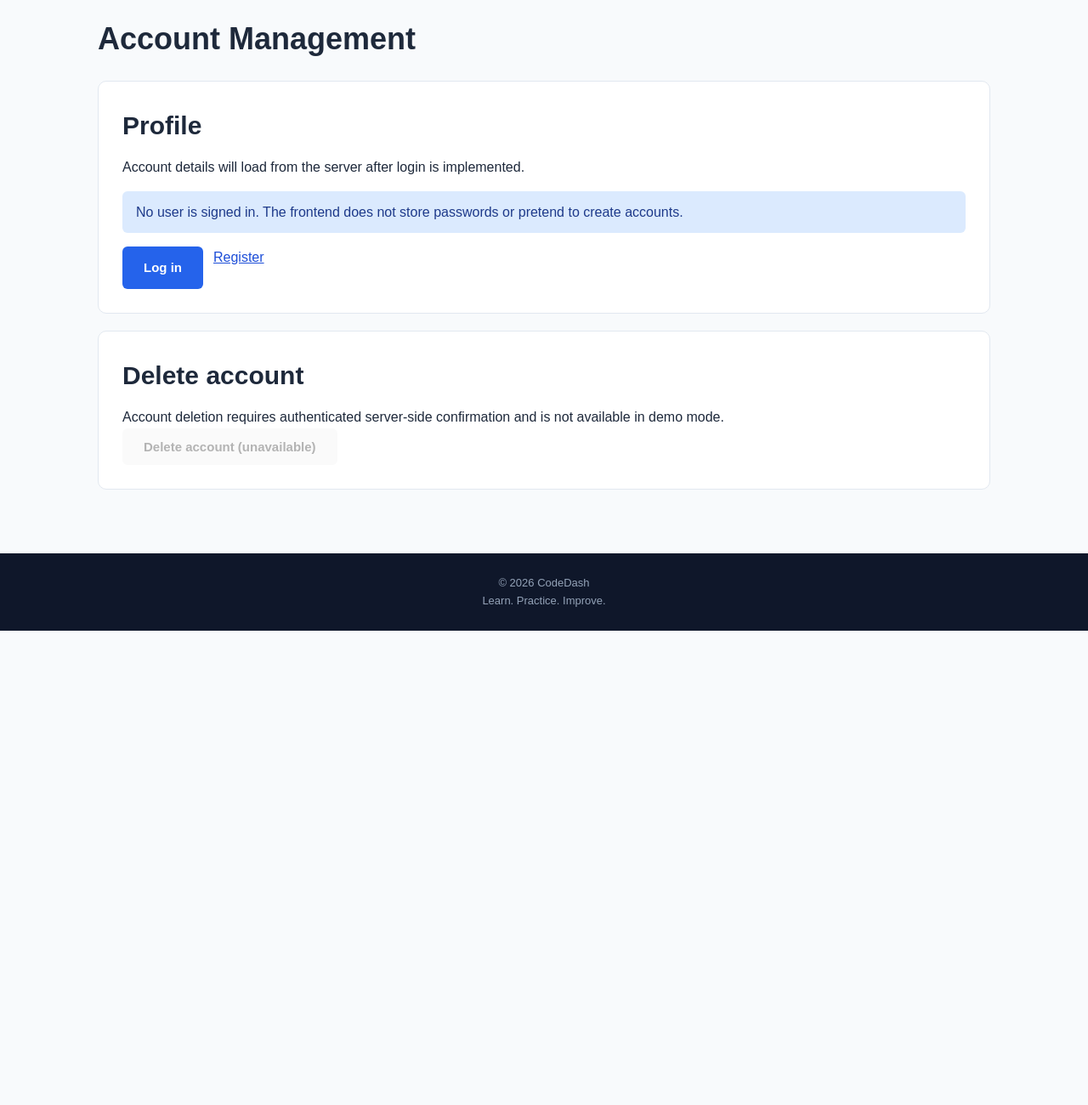
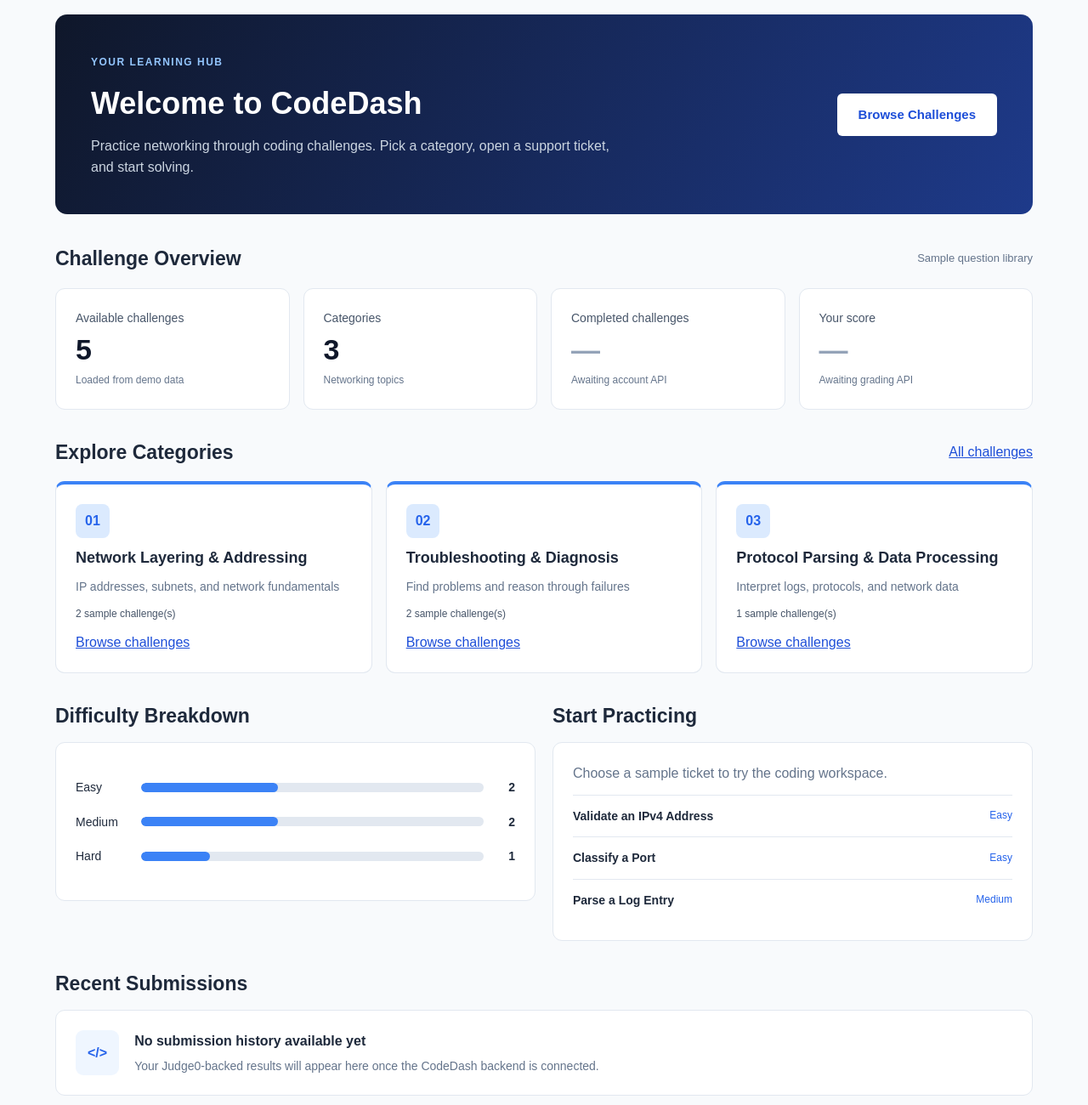
Before and after one commit to James-Wing06/Network-Systems-Learning-Platform, a website: page CodeDash/dashboard.html in a window 1280 px wide. Shown: the part 160-1460 px from the top of the page at 85% size. Before the commit the page ends 902 px from the top, so only its background shows below. Drawn offline with Linux system fonts and the light colour scheme.

Commit message:
Update dashboard title and content structure

```diff
--- a/CodeDash/dashboard.html
+++ b/CodeDash/dashboard.html
@@ -5,12 +5,15 @@
 <head>
     <meta charset="UTF-8">
     <meta name="viewport" content="width=device-width, initial-scale=1.0">
+    <meta name="description" content="CodeDash networking coding challenge dashboard">
 
-    <title>CodeDash | Account</title>
+    <title>CodeDash | Dashboard</title>
 
     <link rel="stylesheet" href="assets/css/style.css">
 
-
+    <script src="assets/js/script.js" defer></script>
+    <script src="assets/js/mock-data.js" defer></script>
+    <script src="assets/js/dashboard.js" defer></script>
 </head>
 
 <body>
@@ -37,43 +40,125 @@
         </nav>
     </header>
 
-    <main class="page">
+    <main class="page dashboard-page">
 
-        <h1>Account Management</h1>
+        <section class="dashboard-hero" aria-labelledby="dashboard-title">
 
-        <div class="panel">
+            <div>
+                <span class="dashboard-eyebrow">YOUR LEARNING HUB</span>
 
-            <h2>Profile</h2>
+                <h1 id="dashboard-title">Welcome to CodeDash</h1>
 
-            <p>
-                Account details will load from the server after login is implemented.
-            </p>
-
-            <div class="notice">
-                No user is signed in. The frontend does not store passwords or pretend to create accounts.
+                <p>
+                    Practice networking through coding challenges.
+                    Pick a category, open a support ticket, and start solving.
+                </p>
             </div>
 
-            <div class="actions">
-                <a href="login.html" class="btn primary">Log in</a>
-                <a href="register.html" class="text-link">Register</a>
+            <a class="btn dashboard-hero-btn" href="questions.html">
+                Browse Challenges
+            </a>
+
+        </section>
+
+        <section class="dashboard-section" aria-labelledby="overview-heading">
+
+            <div class="dashboard-section-heading">
+                <h2 id="overview-heading">Challenge Overview</h2>
+                <span class="dashboard-note">Sample question library</span>
             </div>
+
+            <div class="dashboard-stats">
+
+                <article class="dashboard-stat">
+                    <span class="stat-label">Available challenges</span>
+                    <strong id="total-challenges">—</strong>
+                    <span class="stat-foot">Loaded from demo data</span>
+                </article>
+
+                <article class="dashboard-stat">
+                    <span class="stat-label">Categories</span>
+                    <strong id="total-categories">—</strong>
+                    <span class="stat-foot">Networking topics</span>
+                </article>
+
+                <article class="dashboard-stat">
+                    <span class="stat-label">Completed challenges</span>
+                    <strong class="stat-pending">—</strong>
+                    <span class="stat-foot">Awaiting account API</span>
+                </article>
+
+                <article class="dashboard-stat">
+                    <span class="stat-label">Your score</span>
+                    <strong class="stat-pending">—</strong>
+                    <span class="stat-foot">Awaiting grading API</span>
+                </article>
+
+            </div>
+
+        </section>
+
+        <section class="dashboard-section" aria-labelledby="categories-heading">
+
+            <div class="dashboard-section-heading">
+                <h2 id="categories-heading">Explore Categories</h2>
+                <a href="questions.html" class="text-link">All challenges</a>
+            </div>
+
+            <div id="dashboard-categories" class="dashboard-categories"></div>
+
+        </section>
+
+        <div class="dashboard-lower">
+
+            <section class="dashboard-section" aria-labelledby="difficulty-heading">
+
+                <h2 id="difficulty-heading">Difficulty Breakdown</h2>
+
+                <div class="dashboard-surface" id="difficulty-breakdown"></div>
+
+            </section>
+
+            <section class="dashboard-section" aria-labelledby="continue-heading">
+
+                <h2 id="continue-heading">Start Practicing</h2>
+
+                <div class="dashboard-surface">
+
+                    <p class="muted">
+                        Choose a sample ticket to try the coding workspace.
+                    </p>
+
+                    <div id="suggested-challenges" class="dashboard-suggestions"></div>
+
+                </div>
+
+            </section>
 
         </div>
 
-        <div class="panel">
+        <section class="dashboard-section" aria-labelledby="recent-heading">
 
-            <h2>Delete account</h2>
+            <h2 id="recent-heading">Recent Submissions</h2>
 
-            <p>
-                Account deletion requires authenticated server-side confirmation
-                and is not available in demo mode.
-            </p>
+            <div class="dashboard-surface dashboard-empty">
 
-            <button class="btn" type="button" disabled>
-                Delete account (unavailable)
-            </button>
+                <span class="dashboard-empty-icon" aria-hidden="true">
+                    &lt;/&gt;
+                </span>
 
-        </div>
+                <div>
+                    <strong>No submission history available yet</strong>
+
+                    <p class="muted">
+                        Your Judge0-backed results will appear here once the
+                        CodeDash backend is connected.
+                    </p>
+                </div>
+
+            </div>
+
+        </section>
 
     </main>
 
@@ -82,7 +167,5 @@
         <p>Learn. Practice. Improve.</p>
     </footer>
 
-  <script src="assets/js/script.js" defer></script>
-
 </body>
 </html>
```
